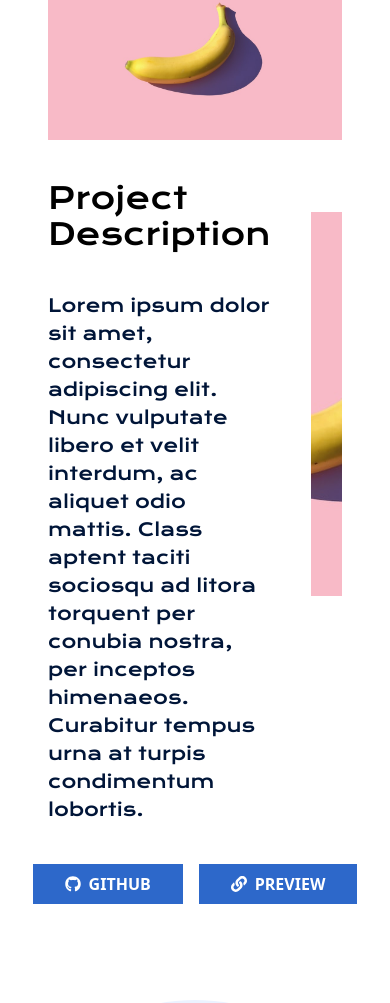
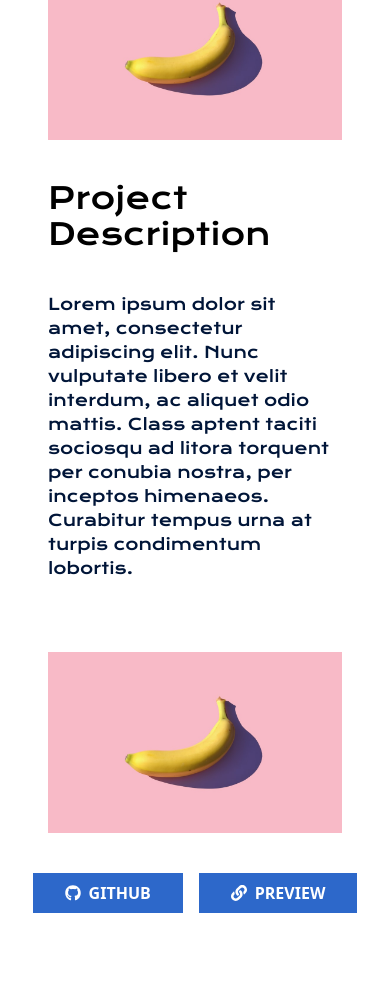
Before and after one commit to wevertonbezzera013/next-portfolio-website, a Next.js app: page /projects/1 in a window 390 px wide. Shown: the part 978-1981 px from the top of the page. Built offline with nearby package versions, Linux system fonts and the light colour scheme.

Commit message:
fix: responsivity project page

```diff
--- a/app/components/projects-section/ProjectPage.tsx
+++ b/app/components/projects-section/ProjectPage.tsx
@@ -45,12 +45,12 @@ export const ProjectPage = () => {
                         ))}
                     </div>
                 </div>
-                <div className="container flex gap-10 space-y-8">
-                    <div className="">
+                <div className="container flex flex-col md:flex-row gap-10 space-y-8">
+                    <div>
                         <SectionTitle title="Project Description" />
                         {PROJECT_PAGE_IMAGES.map((item) => (
                             <p
-                                className="font-krona text-text text-lg pt-10"
+                                className="font-krona text-text text-base md:text-lg pt-10"
                                 key={item.alt}
                             >
                                 {item.description}
@@ -58,7 +58,7 @@ export const ProjectPage = () => {
                         ))}
                     </div>
 
-                    <div className="w-9xl h-96 aspect-w-1 aspect-h-1">
+                    <div className="w-full h-hull md:w-9xl md:h-96 aspect-w-1 aspect-h-1">
                         {PROJECT_PAGE_IMAGES.map((item) => (
                             <Image
                                 src={item.img}
```
